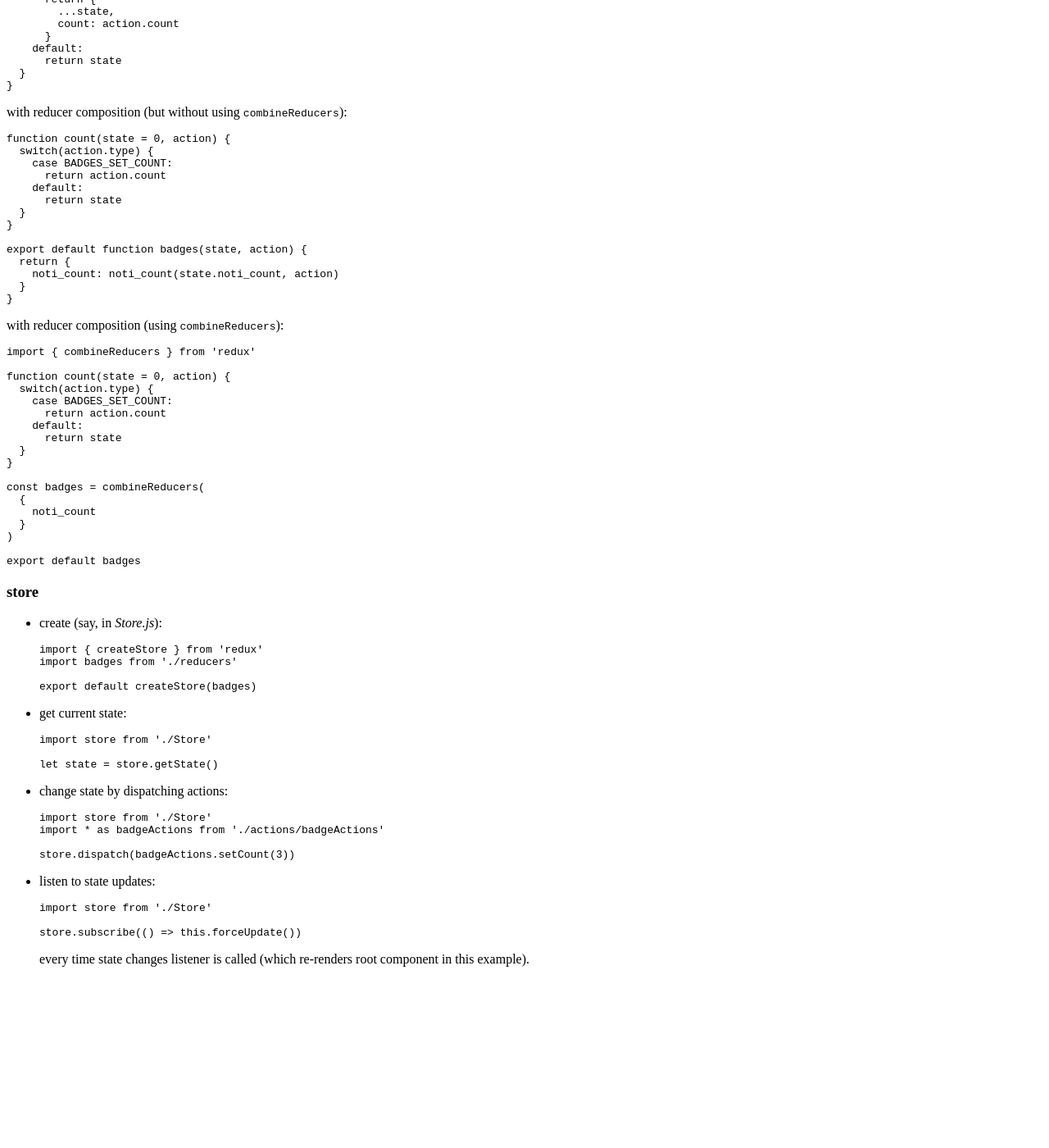
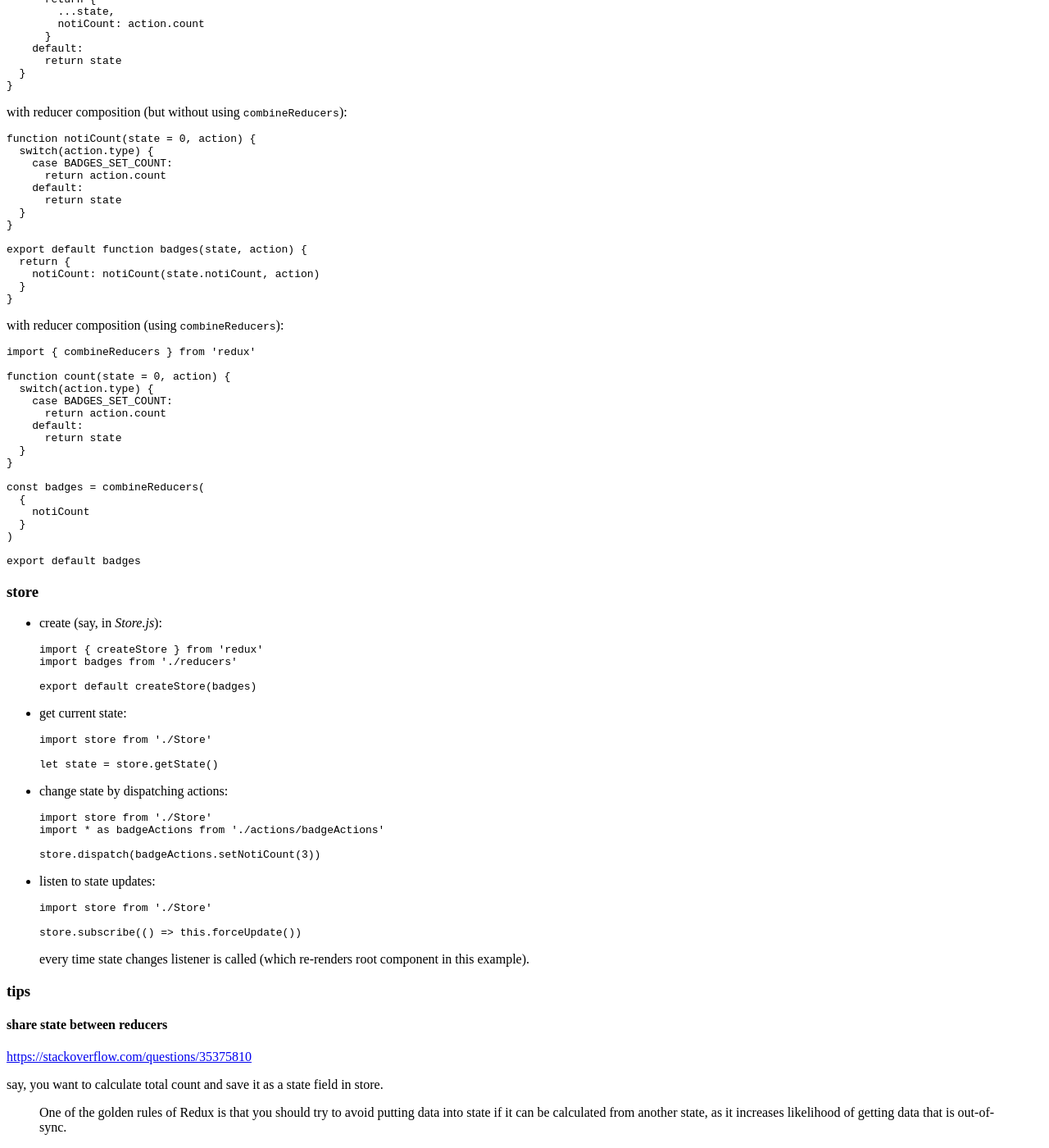
Before and after one commit to tap349/tap349.github.io, a Jekyll site: the page built from _posts/2017-05-29-react.md, in a window 1280 px wide and 1400 px high, scrolled down 2161 px. Shown: the whole window at 82% size. Built offline with Jekyll 4.4.1, drawn with Linux system fonts in a browser that asks for light colours; before the commit the page ends 3356 px from its top, so only the background shows below that; some of the changed text lies outside the part shown.

Commit message:
update 2017-05-31_15:48:06

````diff
--- a/_posts/2017-05-29-react.md
+++ b/_posts/2017-05-29-react.md
@@ -157,7 +157,7 @@ export default function badges(state = initialState, action = {}) {
 with reducer composition (but without using `combineReducers`):
 
 ```javascript
-function count(state = 0, action) {
+function notiCount(state = 0, action) {
   switch(action.type) {
     case BADGES_SET_COUNT:
       return action.count
@@ -168,7 +168,7 @@ function count(state = 0, action) {
 
 export default function badges(state, action) {
   return {
-    noti_count: noti_count(state.noti_count, action)
+    notiCount: notiCount(state.notiCount, action)
   }
 }
 ```
@@ -189,7 +189,7 @@ function count(state = 0, action) {
 
 const badges = combineReducers(
   {
-    noti_count
+    notiCount
   }
 )
 
@@ -221,7 +221,7 @@ export default badges
   import store from './Store'
   import * as badgeActions from './actions/badgeActions'
 
-  store.dispatch(badgeActions.setCount(3))
+  store.dispatch(badgeActions.setNotiCount(3))
   ```
 
 - listen to state updates:
@@ -234,3 +234,15 @@ export default badges
 
   every time state changes listener is called
   (which re-renders root component in this example).
+
+### tips
+
+#### share state between reducers
+
+<https://stackoverflow.com/questions/35375810>
+
+say, you want to calculate total count and save it as a state field in store.
+
+> One of the golden rules of Redux is that you should try to avoid putting
+> data into state if it can be calculated from another state, as it increases
+> likelihood of getting data that is out-of-sync.
````
Also changed, not shown: other parts of _posts/2017-05-29-react.md (+2 -2 lines).
